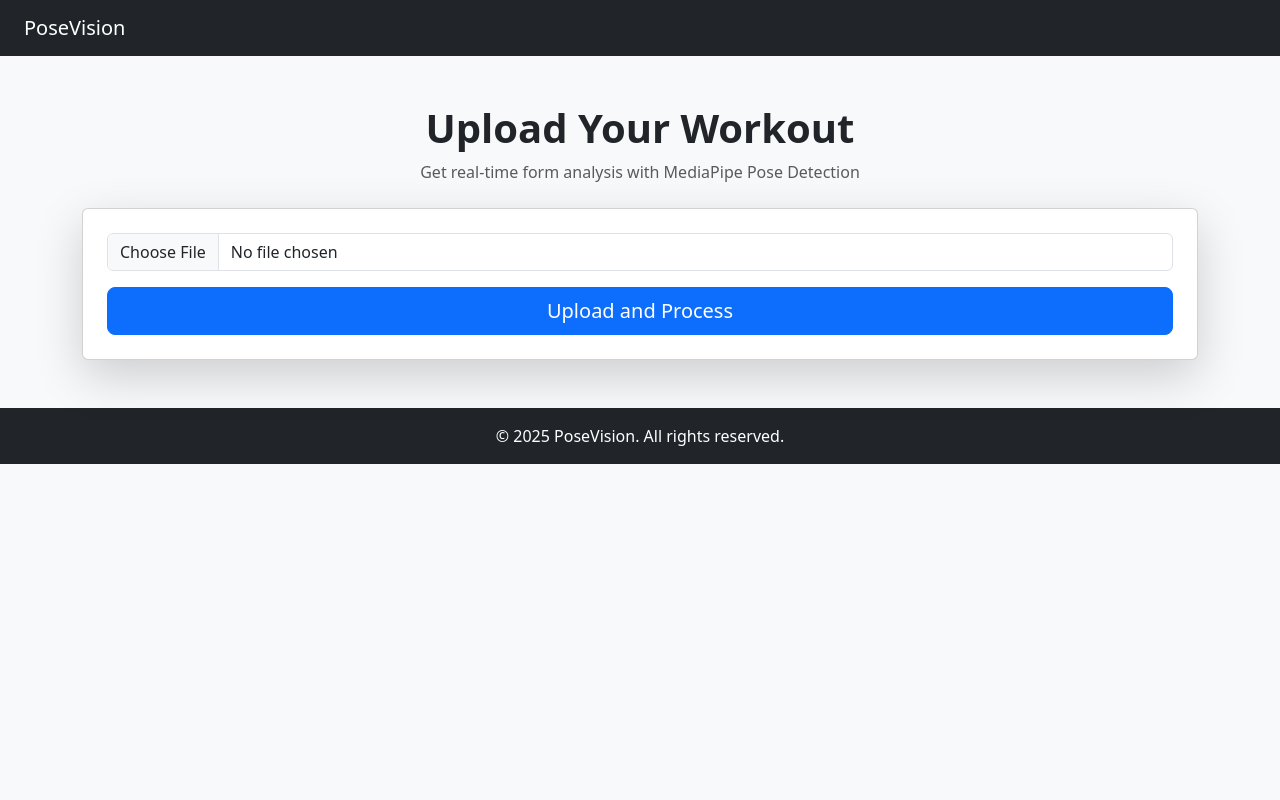
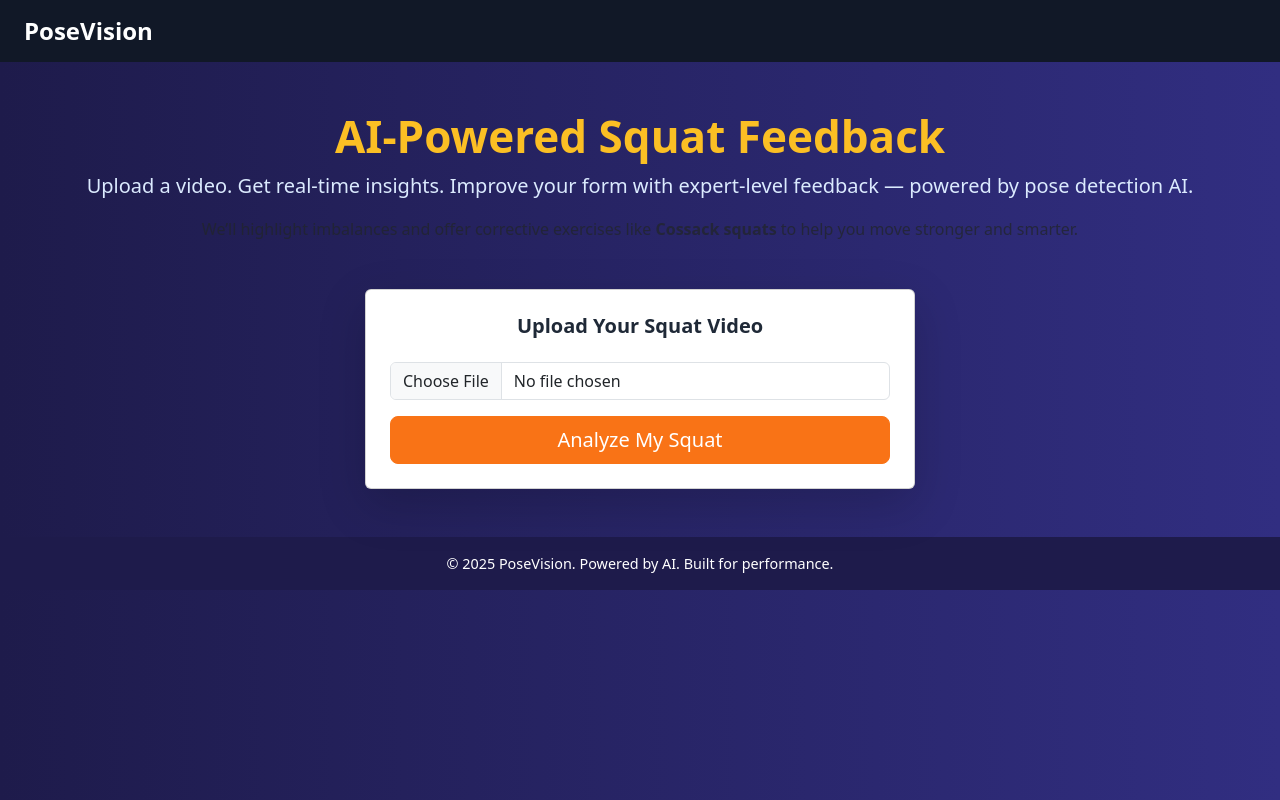
Before and after one commit to RoshanSanjeev/PoseVision, a Flask app: page / in a window 1280 px wide. Run offline with Flask 3, Linux system fonts and the light colour scheme; some libraries are stand-ins or nearby versions.

Commit message:
forgot to push final version

```diff
--- a/templates/upload.html
+++ b/templates/upload.html
@@ -1,38 +1,115 @@
 <!DOCTYPE html>
 <html lang="en">
 <head>
-  <meta charset="UTF-8">
-  <meta name="viewport" content="width=device-width, initial-scale=1.0">
-  <title>Upload Your Workout</title>
-  <link href="https://cdn.jsdelivr.net/npm/bootstrap@5.3.0/dist/css/bootstrap.min.css" rel="stylesheet">
-  <link href="{{ url_for('static', filename='css/styles.css') }}" rel="stylesheet">
+  <meta charset="UTF-8" />
+  <meta name="viewport" content="width=device-width, initial-scale=1.0"/>
+  <title>PoseVision – Analyze Your Squat Form</title>
+  <link href="https://cdn.jsdelivr.net/npm/bootstrap@5.3.0/dist/css/bootstrap.min.css" rel="stylesheet"/>
+  <style>
+    body {
+      background: linear-gradient(to right, #1e1b4b, #312e81); /* deep indigo tones */
+      color: white;
+    }
+
+    #loading-spinner {
+      display: none;
+    }
+
+    .hero {
+      padding-top: 3rem;
+      padding-bottom: 2rem;
+    }
+
+    .hero h1 {
+      font-size: 2.75rem;
+      font-weight: 700;
+      color: #fbbf24; /* amber-400 */
+    }
+
+    .hero .lead {
+      font-size: 1.25rem;
+      color: #dbeafe;
+    }
+
+    .hero p.text-muted {
+      color: #c7d2fe;
+    }
+
+    .card-upload {
+      max-width: 550px;
+      margin: 0 auto;
+      background-color: #ffffff;
+      color: #1f2937;
+    }
+
+    .footer {
+      font-size: 0.9rem;
+      background-color: #1e1b4b;
+    }
+
+    .btn-primary {
+      background-color: #f97316; /* orange-500 */
+      border-color: #f97316;
+    }
+
+    .btn-primary:hover {
+      background-color: #ea580c; /* orange-600 */
+      border-color: #ea580c;
+    }
+  </style>
 </head>
-<body class="bg-light">
-  <nav class="navbar navbar-expand-lg navbar-dark bg-dark px-4">
-    <a class="navbar-brand" href="#">PoseVision</a>
+<body>
+  <!-- Navbar -->
+  <nav class="navbar navbar-expand-lg navbar-dark px-4" style="background-color: #111827;">
+    <a class="navbar-brand fs-4 fw-bold" href="#">PoseVision</a>
   </nav>
 
-  <div class="container py-5">
-    <div class="text-center mb-4">
-      <h1 class="fw-bold">Upload Your Workout</h1>
-      <p class="text-muted">Get real-time form analysis with MediaPipe Pose Detection</p>
-    </div>
-    <div class="card shadow-lg p-4">
-      <form action="{{ url_for('upload_video') }}" method="post" enctype="multipart/form-data">
+  <!-- Hero Section -->
+  <div class="container hero text-center">
+    <h1>AI-Powered Squat Feedback</h1>
+    <p class="lead mb-3">
+      Upload a video. Get real-time insights. Improve your form with expert-level feedback — powered by pose detection AI.
+    </p>
+    <p class="text-muted">
+      We’ll highlight imbalances and offer corrective exercises like <strong>Cossack squats</strong> to help you move stronger and smarter.
+    </p>
+  </div>
+
+  <!-- Upload Card -->
+  <div class="container mb-5">
+    <div class="card shadow-lg p-4 card-upload">
+      <h5 class="text-center mb-4 fw-semibold">Upload Your Squat Video</h5>
+      <form id="upload-form" action="/upload" method="post" enctype="multipart/form-data">
         <div class="mb-3">
           <input type="file" name="video" accept="video/*" class="form-control" required>
         </div>
         <div class="d-grid">
-          <input type="submit" value="Upload and Process" class="btn btn-primary btn-lg">
+          <input type="submit" value="Analyze My Squat" class="btn btn-primary btn-lg">
         </div>
       </form>
+
+      <!-- Loading Spinner -->
+      <div id="loading-spinner" class="text-center mt-4">
+        <div class="spinner-border text-primary" role="status">
+          <span class="visually-hidden">Processing...</span>
+        </div>
+        <p class="mt-2 fw-medium text-dark">Analyzing your squat... hang tight!</p>
+      </div>
     </div>
   </div>
 
-  <footer class="footer mt-auto py-3 bg-dark text-white text-center">
+  <!-- Footer -->
+  <footer class="footer py-3 text-white text-center">
     <div class="container">
-      <span>&copy; 2025 PoseVision. All rights reserved.</span>
+      <span>&copy; 2025 PoseVision. Powered by AI. Built for performance.</span>
     </div>
   </footer>
+
+  <!-- Script: Show spinner on form submit -->
+  <script>
+    document.getElementById('upload-form').addEventListener('submit', function () {
+      document.getElementById('loading-spinner').style.display = 'block';
+    });
+  </script>
 </body>
 </html>
```
Also changed, not shown: templates/processed.html (+72 -20 lines).
